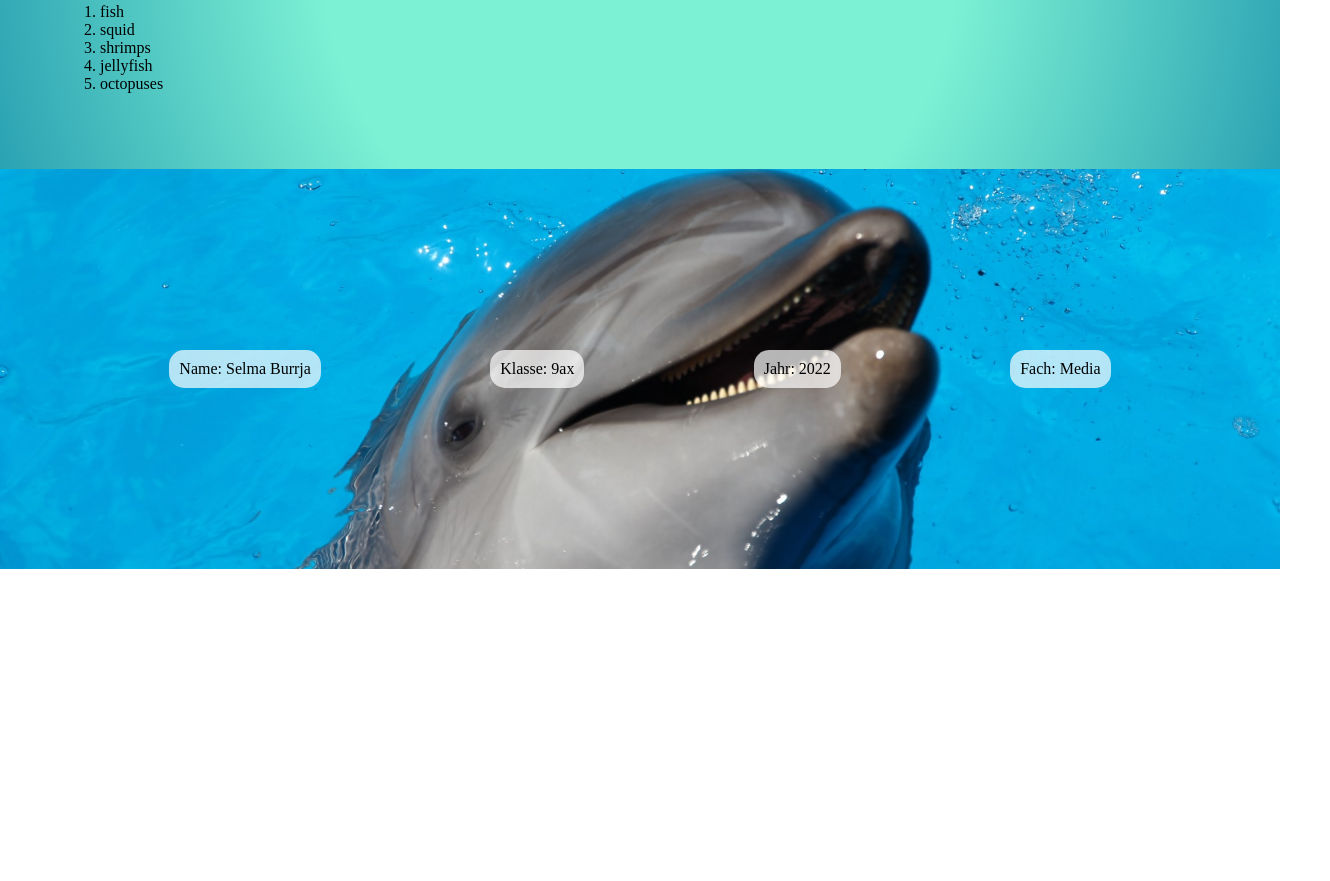
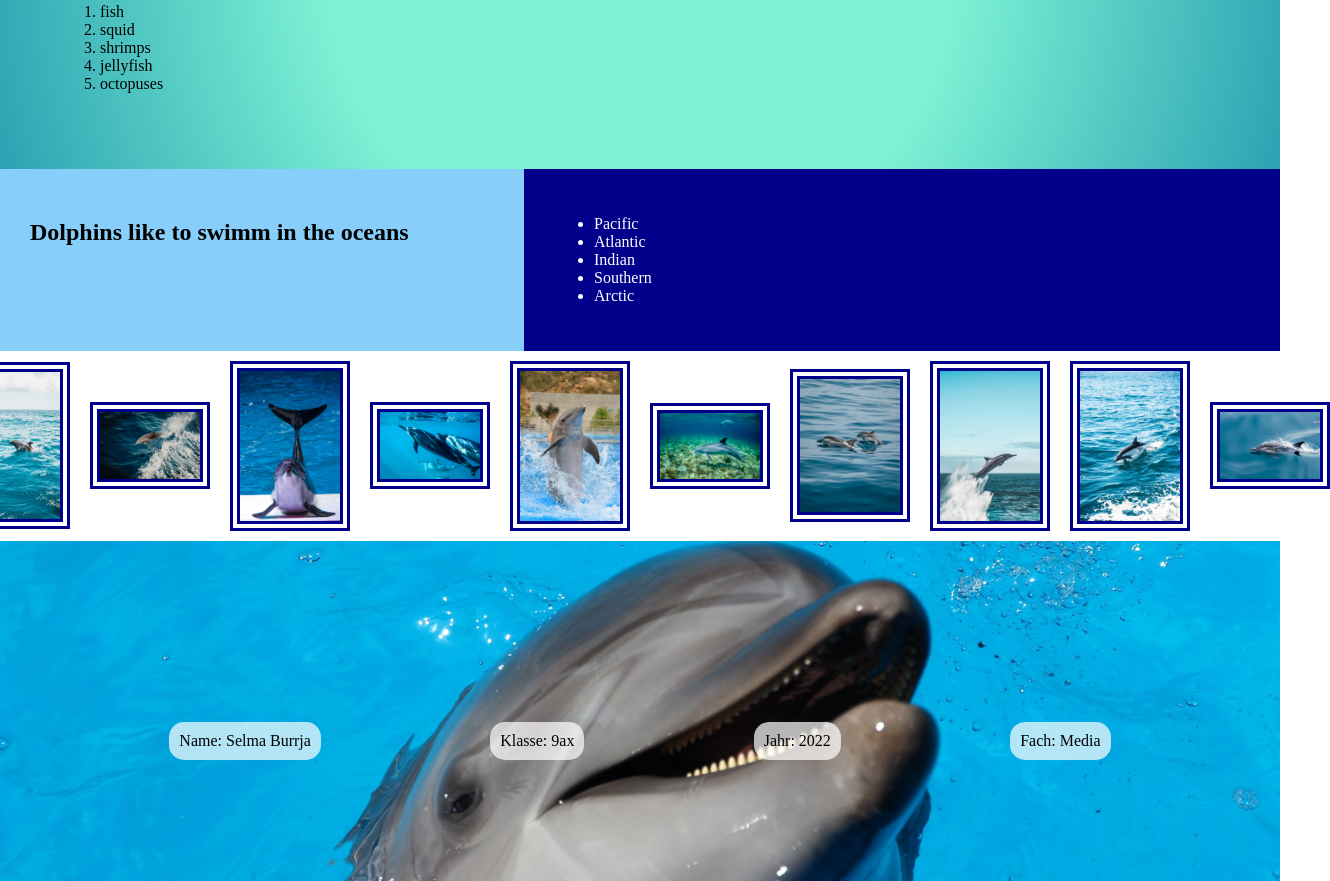
Before and after one commit to SelBur19/SelBur19.github.io, a plain HTML site: page med9/basic-site/index.html in a window 1280 px wide. Shown: the part 811-1692 px from the top of the page, 1330 px wide, since content can reach past the window. Before the commit the page ends 1380 px from the top, so only its background shows below. Drawn offline with Linux system fonts and the light colour scheme; a web font is replaced by a local one.

Commit message:
Add files via upload

```diff
--- a/med9/basic-site/index.html
+++ b/med9/basic-site/index.html
@@ -5,7 +5,7 @@
 	<title>Basic-site</title>
 	<link rel="stylesheet" type="text/css" href="style.css">
 </head>
-<body>
+<body id="home">
 	<nav>
 		<img src="Bild.jpg" alt="Mein Logo">
 
@@ -39,6 +39,35 @@
 
         </ol>
 	</main>
+	<section id="oceans">
+		<div class="left">
+			<h2>Dolphins like to swimm in the oceans</h2>
+	    </div>
+	    <div class="right">
+	    	<ul>
+	    		<li> Pacific</li>
+	    		<li>Atlantic</li>
+	    		<li>Indian</li>
+	    		<li>Southern</li>
+	    		<li>Arctic</li>
+	    	</ul>
+	    </div>
+	</section>
+
+	<section id="cities">
+		<img src="A.jpg" alt="A.jpg">
+		<img src="B.jpg" alt="B.jpg">
+		<img src="C.jpg" alt="C.jpg">
+	    <img src="D.jpg" alt="D.jpg">
+	    <img src="E.jpg" alt="E.jpg">
+		<img src="F.jpg" alt="F.jpg">
+		<img src="S.jpg" alt="S.jpg">
+		<img src="J.jpg" alt="J.jpg">
+	    <img src="H.jpg" alt="H.jpg">
+		<img src="R.jpg" alt="R.jpg">
+
+	</section>
+
 
 	<footer>
 		<p>Name: Selma Burrja</p>
--- a/med9/basic-site/style.css
+++ b/med9/basic-site/style.css
@@ -127,6 +127,27 @@ main p{
 	padding: 20px;
 }
 
+/* Section */
+section{
+	display: flex;
+	justify-content: space-between;
+	align-items: stretch;
+}
+
+section .left{
+	width: 40%;
+	background-color: lightskyblue;
+	padding: 30px;
+
+}
+
+section .right{
+	width: 60%;
+	background-color: darkblue;
+	padding: 30px;
+	color: white;
+}
+
 /* Footer */
 footer {
 	height: 400px;
@@ -142,3 +163,34 @@ footer p{
 	padding: 10px;
 	border-radius: 15px;
 }
+
+
+/************************************ Page Styling*************************************************/
+/* Home Page */
+#home header{
+	background-image: url("Bild 1.jpg");
+}
+ #home #cities{
+ 	display: flex;
+ 	justify-content: center;
+ 	align-items: center;
+ 	flex-wrap: 1px solid darkblue;
+ }
+
+#home #cities img {
+	width: 100px;
+	margin: 10px;
+	border: 10px double darkblue;
+
+}
+
+
+/* Contact Page */
+#contact header {
+	background-image: url("Bild 2.jpg");
+}
+
+#contact main p{
+	background-color: white;
+	padding: 50px;
+}
```
Also changed, not shown: med9/basic-site/Contact.html (added, +42 -0 lines), med9/basic-site/A.jpg (added), med9/basic-site/B.jpg (added), med9/basic-site/Bild 1.jpg (added), med9/basic-site/Bild 2.jpg (added), med9/basic-site/C.jpg (added), med9/basic-site/D.jpg (added), med9/basic-site/E.jpg (added), med9/basic-site/F.jpg (added), med9/basic-site/H.jpg (added), med9/basic-site/J.jpg (added), med9/basic-site/R.jpg (added), med9/basic-site/S.jpg (added).
